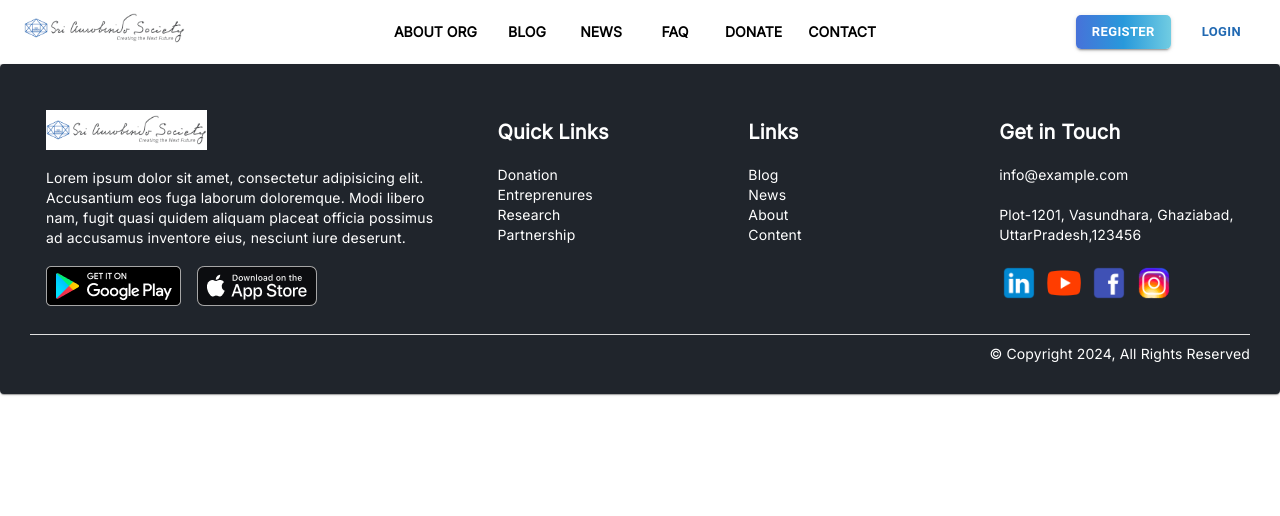
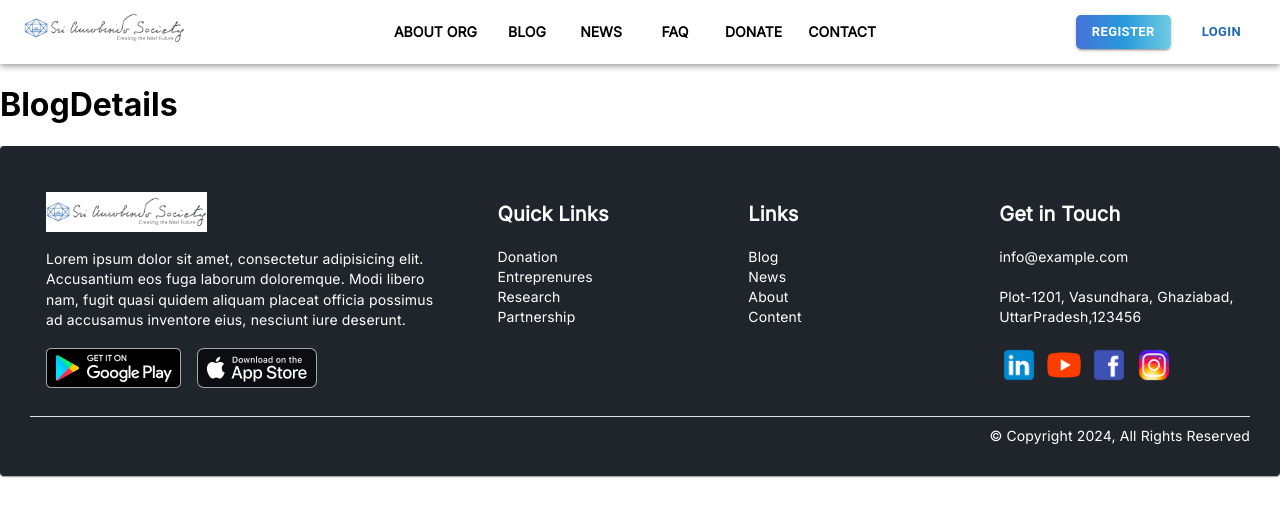
Before and after one commit to anshika2432001/auro_proj, a React (Create React App) app: page /blogDetails in a window 1280 px wide. Shown: the top 516 px of the page. Built offline with nearby package versions, Linux system fonts and the light colour scheme.

Commit message:
updated code

```diff
--- a/src/App.js
+++ b/src/App.js
@@ -15,6 +15,7 @@ import RegistrationForm from './pages/LandingComponent/RegistrationForm';
 import OtpVerification from './pages/LandingComponent/OtpVerification';
 import ForgotPassword from './pages/LandingComponent/ForgotPassword';
 import Login from './pages/LandingComponent/Login';
+import BlogDetails from './pages/OtherComponent/BlogDetails';
 
 function App() {
   return (
@@ -32,6 +33,7 @@ function App() {
             <Route exact path = "/news" element={<News/>}></Route>
             <Route exact path = "/faq" element={<FAQ/>}></Route>
             <Route exact path = "/blog" element={<Blog/>}></Route>
+            <Route exact path = "/blogDetails" element={<BlogDetails/>}></Route>
             <Route exact path = "/registrationForm" element={<RegistrationForm/>}></Route>
             <Route exact path = "/login" element={<Login/>}></Route>
             <Route exact path = "/otpVerify" element={<OtpVerification/>}></Route>
--- a/src/pages/OtherComponent/Blog.js
+++ b/src/pages/OtherComponent/Blog.js
@@ -2,9 +2,11 @@ import React, { useState } from 'react';
 import { AppBar, Toolbar, Tabs, Tab, TextField,Button, Box, Grid, Card, CardMedia, CardContent, Typography, Pagination, useMediaQuery } from '@mui/material';
 import SearchIcon from '@mui/icons-material/Search'
 import { useTheme } from '@emotion/react';
+import { useNavigate} from "react-router-dom";
 
 
 const Blog = () => {
+  const navigate = useNavigate();
   const [category, setCategory] = useState('All');
   const [page, setPage] = useState(1);
   const [searchQuery, setSearchQuery] = useState('');
@@ -42,6 +44,10 @@ const Blog = () => {
   const displayedBlogs = filteredBlogs.slice((page - 1) * ITEMS_PER_PAGE, page * ITEMS_PER_PAGE);
 console.log(blogsData)
   console.log(displayedBlogs)
+
+  const handleDetails = ()=> {
+    navigate("/blogDetails")
+  }
 
   return (
     <div>
@@ -133,6 +139,7 @@ console.log(blogsData)
                     {blog.date}
                   </Typography>
                 </Box>
+                <Button variant="contained" onClick={()=> handleDetails()} sx={{background: 'linear-gradient(to right,#4772D9, #2899DB,#70CCE2)',mr:2}} >Details</Button>
               </CardContent>
             </Card>
           </Grid>
--- /dev/null
+++ b/src/pages/OtherComponent/BlogDetails.js
@@ -0,0 +1,11 @@
+import React from 'react'
+
+const BlogDetails = () => {
+  return (
+    <div>
+        <h1>BlogDetails</h1>
+    </div>
+  )
+}
+
+export default BlogDetails
```
